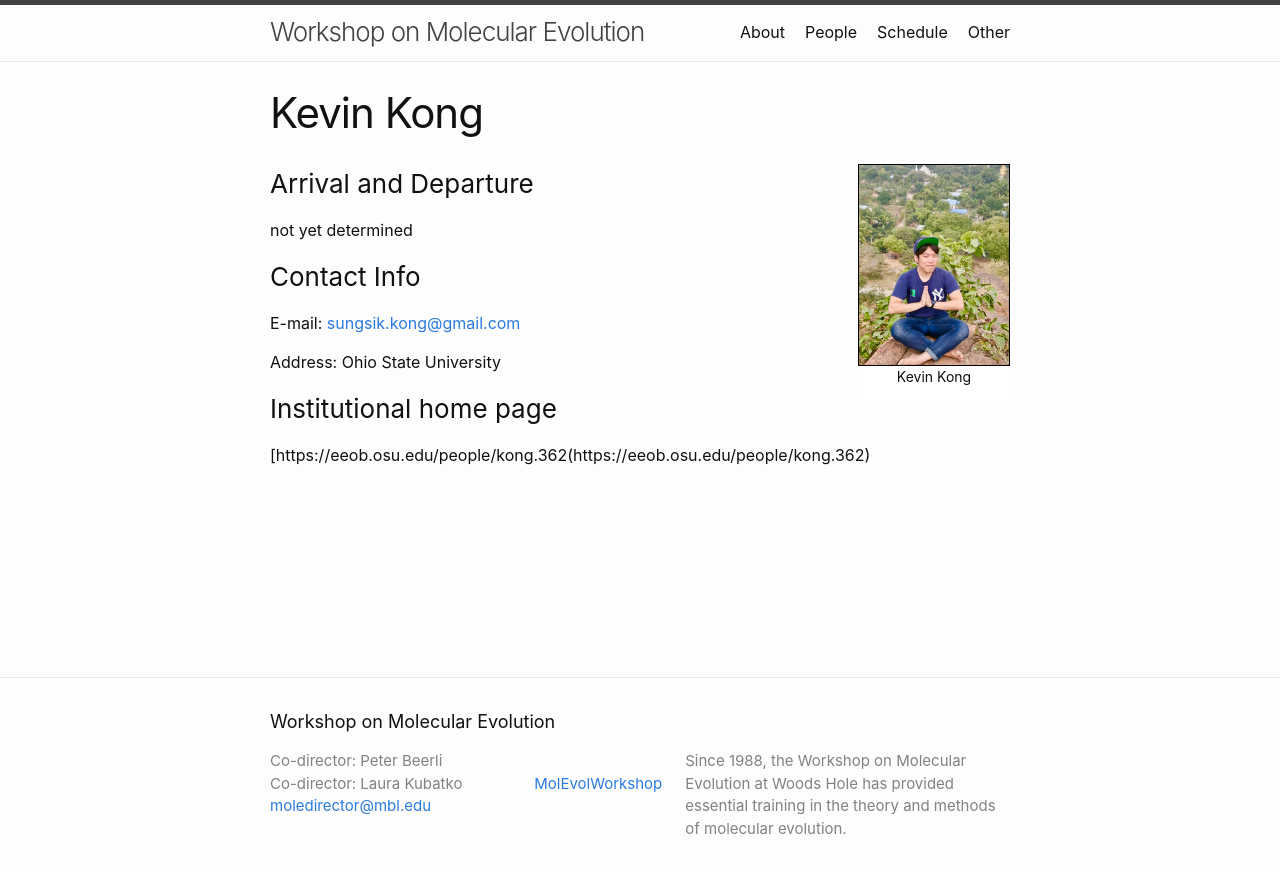
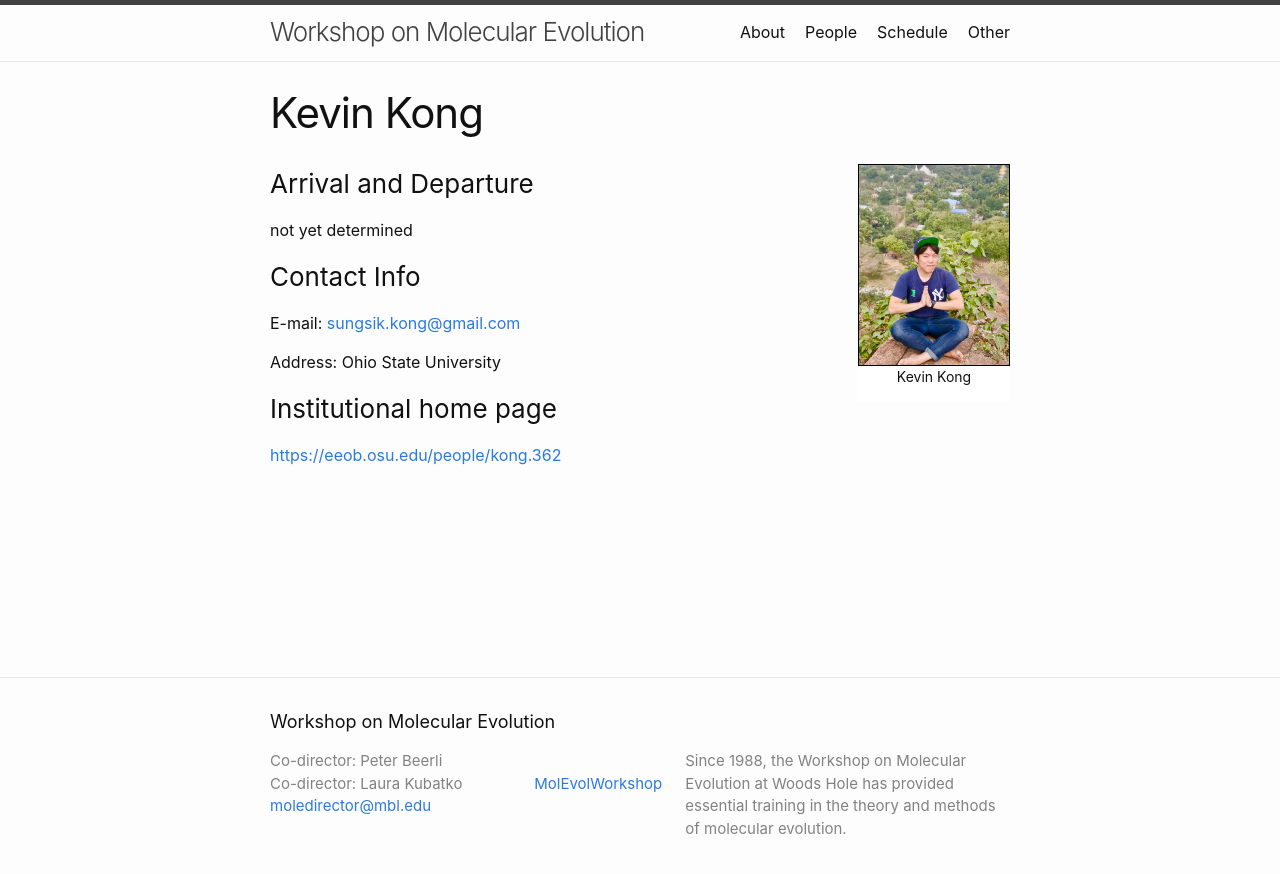
Before and after one commit to molevolworkshop/molevolworkshop.github.io, a Jekyll site: the page built from faculty/kong/kong.md, in a window 1280 px wide. Shown: the top 874 px of the page. Built offline with Jekyll 4.4.1, drawn with Linux system fonts in a browser that asks for light colours.

Commit message:
fixed errors (missing )])

```diff
--- a/faculty/kong/kong.md
+++ b/faculty/kong/kong.md
@@ -15,4 +15,4 @@ E-mail: [sungsik.kong@gmail.com](mailto:sungsik.kong@gmail.com)
 Address: Ohio State University
 
 ### Institutional home page
-[https://eeob.osu.edu/people/kong.362(https://eeob.osu.edu/people/kong.362)
+[https://eeob.osu.edu/people/kong.362](https://eeob.osu.edu/people/kong.362)
```
Also changed, not shown: faculty/fauskee/fauskee.md (+1 -1 lines), faculty/milkey/milkey.md (+1 -1 lines).
